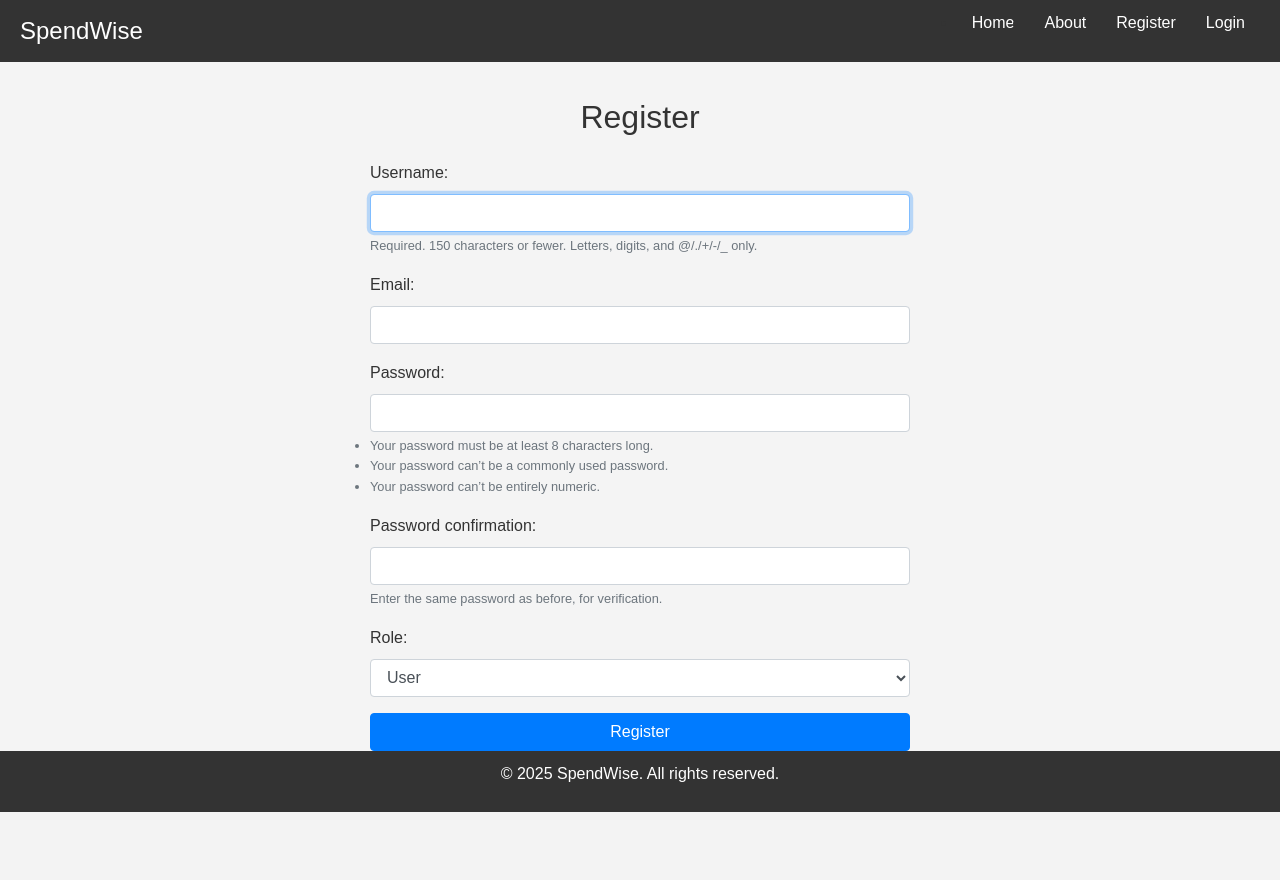
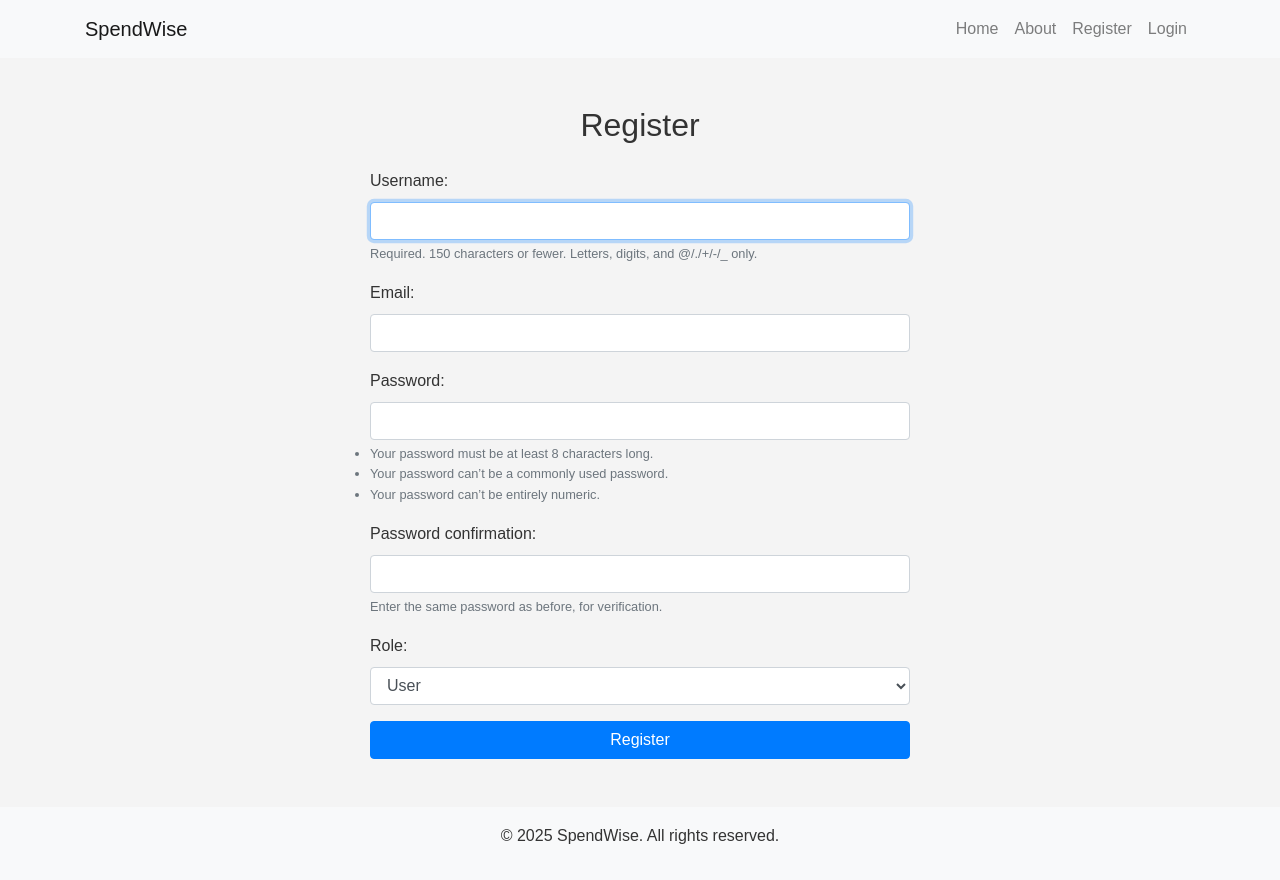
Before and after one commit to Navya-K-N-24/SpendWise, a Django app: page /register/ in a window 1280 px wide. Before the commit the page ends 812 px from the top, so only its background shows below. Run offline with Django 4.2, Linux system fonts and the light colour scheme; some libraries are stand-ins or nearby versions.

Commit message:
Fix login page Bootstrap styles

```diff
--- a/tracker/templates/tracker/register.html
+++ b/tracker/templates/tracker/register.html
@@ -9,22 +9,23 @@
 </head>
 
 <body>
-    <nav class="main-nav">
-        <div class="logo">SpendWise</div>
-        <div class="nav__toggle">
-            <span></span>
-            <span></span>
-            <span></span>
+    <nav class="navbar navbar-expand-lg navbar-light bg-light">
+        <div class="container">
+            <a class="navbar-brand" href="/">SpendWise</a>
+            <button class="navbar-toggler" type="button" data-toggle="collapse" data-target="#navbarNav" aria-controls="navbarNav" aria-expanded="false" aria-label="Toggle navigation">
+                <span class="navbar-toggler-icon"></span>
+            </button>
+            <div class="collapse navbar-collapse" id="navbarNav">
+                <ul class="navbar-nav ml-auto">
+                    <li class="nav-item"><a class="nav-link" href="/">Home</a></li>
+                    <li class="nav-item"><a class="nav-link" href="/about/">About</a></li>
+                    <li class="nav-item"><a class="nav-link" href="/register/">Register</a></li>
+                    <li class="nav-item"><a class="nav-link" href="/login/">Login</a></li>
+                </ul>
             </div>
-        <ul class="nav__list">
-            <li class="nav-item"><a href="/" class="nav__link">Home</a></li>
-            <li class="nav-item"><a href="/about/" class="nav__link">About</a></li>
-            <li class="nav-item"><a href="/register/" class="nav__link">Register</a></li>
-            <li class="nav-item"><a href="/login/" class="nav__link">Login</a></li>
-        </ul>
+        </div>
     </nav>
 
-    <div class="main-content">
     <div class="container mt-5">
         <div class="row justify-content-center">
             <div class="col-md-6">
@@ -75,25 +76,15 @@
             </div>
         </div>
     </div>
+
+    <footer class="bg-light py-3 mt-5">
+        <div class="container text-center">
+            <p>&copy; 2025 SpendWise. All rights reserved.</p>
         </div>
-
-    <footer class="main-footer">
-        <p>&copy; 2025 SpendWise. All rights reserved.</p>
     </footer>
 
-    <script>
-        document.querySelector('.nav__toggle').addEventListener('click', toggleMenu);
-        function toggleMenu() {
-            console.log('Toggle menu clicked');
-
-            const navList = document.querySelector('.nav__list');
-
-            if (navList) {
-                navList.classList.toggle('show');
-            } else {
-                console.error('Nav list not found!');
-            }
-        }
-    </script>
+    <script src="https://code.jquery.com/jquery-3.5.1.slim.min.js"></script>
+    <script src="https://cdn.jsdelivr.net/npm/@popperjs/core@2.5.2/dist/umd/popper.min.js"></script>
+    <script src="https://stackpath.bootstrapcdn.com/bootstrap/4.5.2/js/bootstrap.min.js"></script>
 </body>
 </html>
```
Lines whose indentation alone changed are shown as unchanged.
